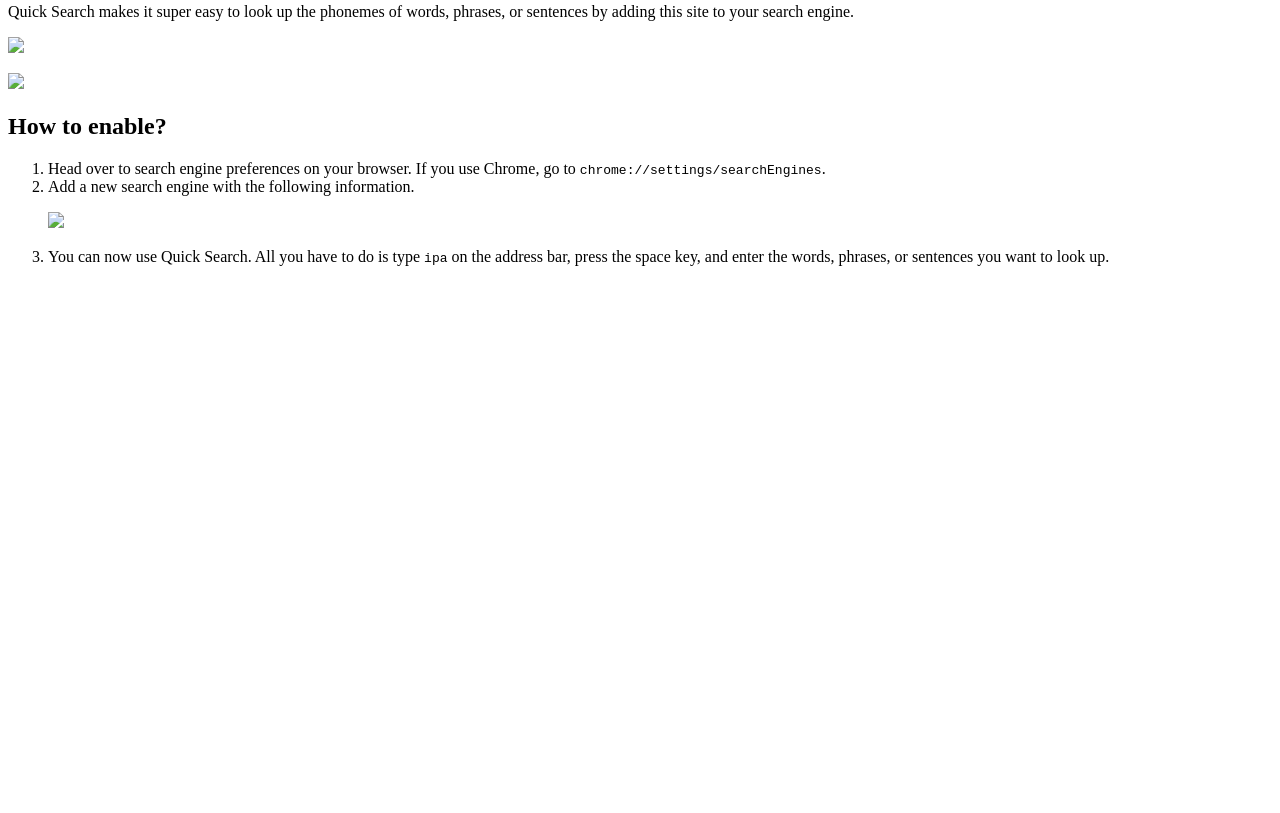
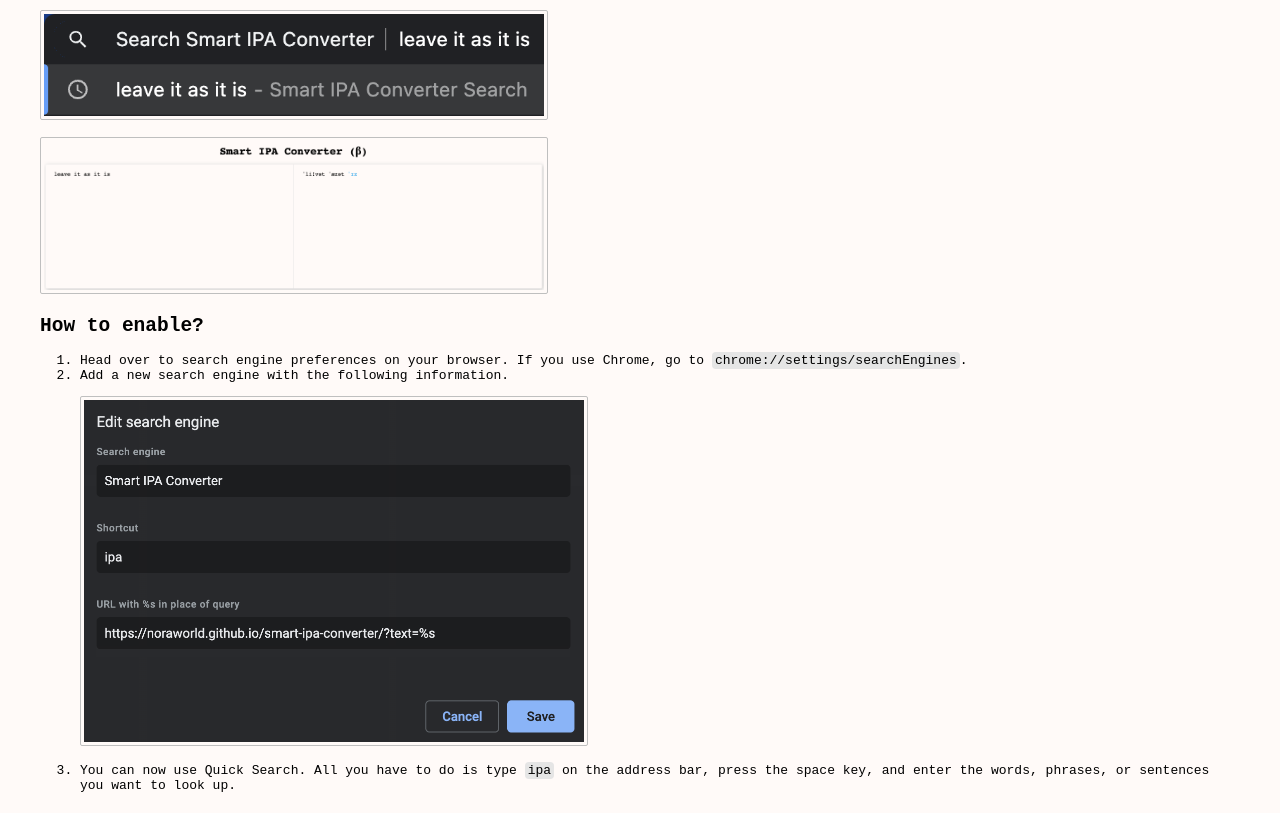
Before and after one commit to noraworld/smart-ipa-converter, a website: page docs/quick-search/index.html in a window 1280 px wide. Shown: the part 124-937 px from the top of the page. Before the commit the page ends 800 px from the top, so only its background shows below. Drawn offline with Linux system fonts and the light colour scheme; the site is published under a folder, as on GitHub Pages, so addresses that start at the root find nothing.

Commit message:
Fix broken links

```diff
--- a/docs/quick-search/index.html
+++ b/docs/quick-search/index.html
@@ -4,8 +4,8 @@
     <title>Smart IPA Converter (β)</title>
     <meta charset="utf-8">
     <meta name="description" content="Smart IPA Converter (β)">
-    <link rel="stylesheet" type="text/css" href="/assets/css/style.css">
-    <link rel="icon" href="/assets/img/favicon.png">
+    <link rel="stylesheet" type="text/css" href="../../assets/css/style.css">
+    <link rel="icon" href="../../assets/img/favicon.png">
   </head>
   <body>
     <div class="container">
@@ -16,14 +16,14 @@
       <div>
         <h2>What is Quick Search?</h2>
         <p>Quick Search makes it super easy to look up the phonemes of words, phrases, or sentences by adding this site to your search engine.</p>
-        <p><img src="/assets/img/search_engine.png"></p>
-        <p><img src="/assets/img/search_engine_result.png"></p>
+        <p><img src="../../assets/img/search_engine.png"></p>
+        <p><img src="../../assets/img/search_engine_result.png"></p>
 
         <h2>How to enable?</h2>
         <ol>
           <li>Head over to search engine preferences on your browser. If you use Chrome, go to <code>chrome://settings/searchEngines</code>.</li>
           <li>Add a new search engine with the following information.</li>
-          <p><img src="/assets/img/search_engine_preference.png"></p>
+          <p><img src="../../assets/img/search_engine_preference.png"></p>
           <li>You can now use Quick Search. All you have to do is type <code>ipa</code> on the address bar, press the space key, and enter the words, phrases, or sentences you want to look up.</li>
         </ol>
       </div>
```
